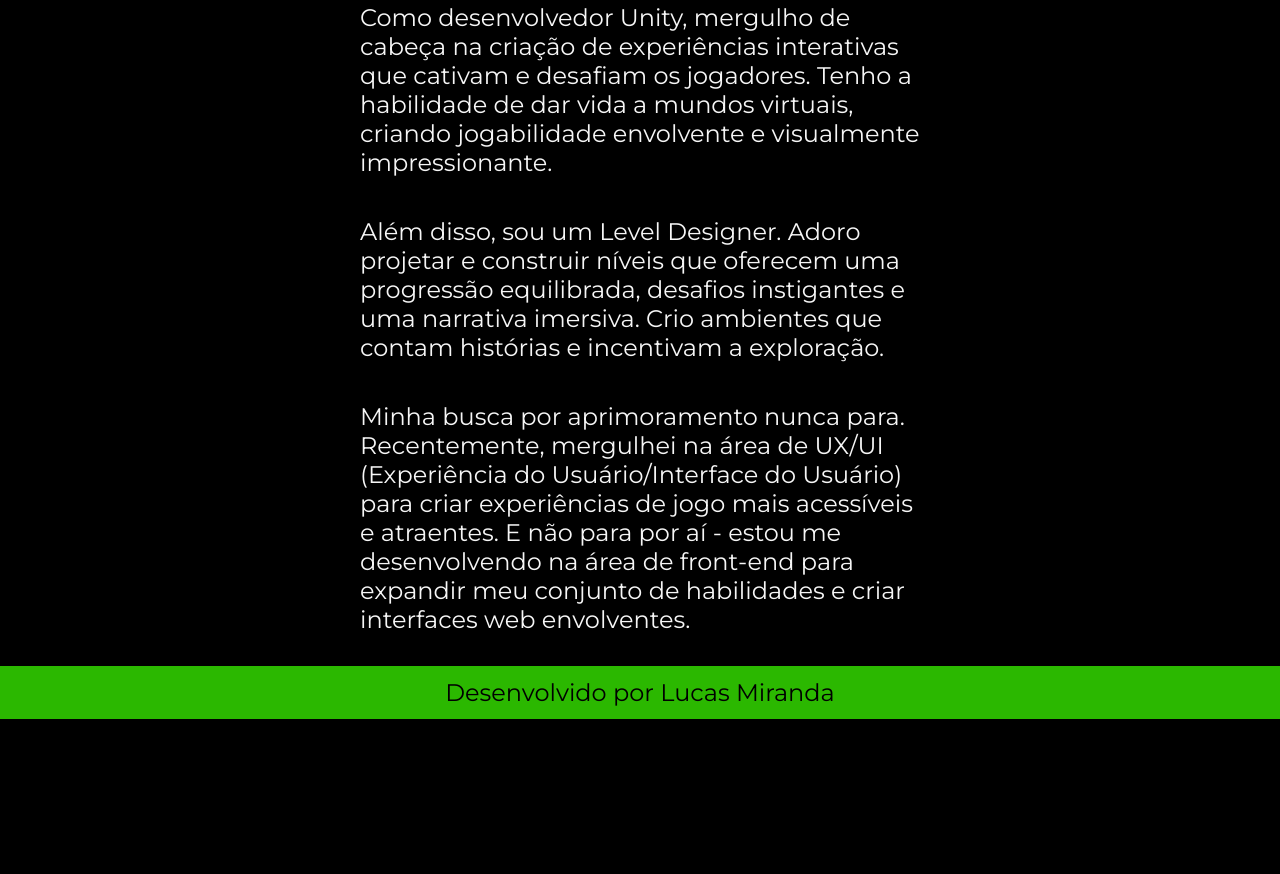
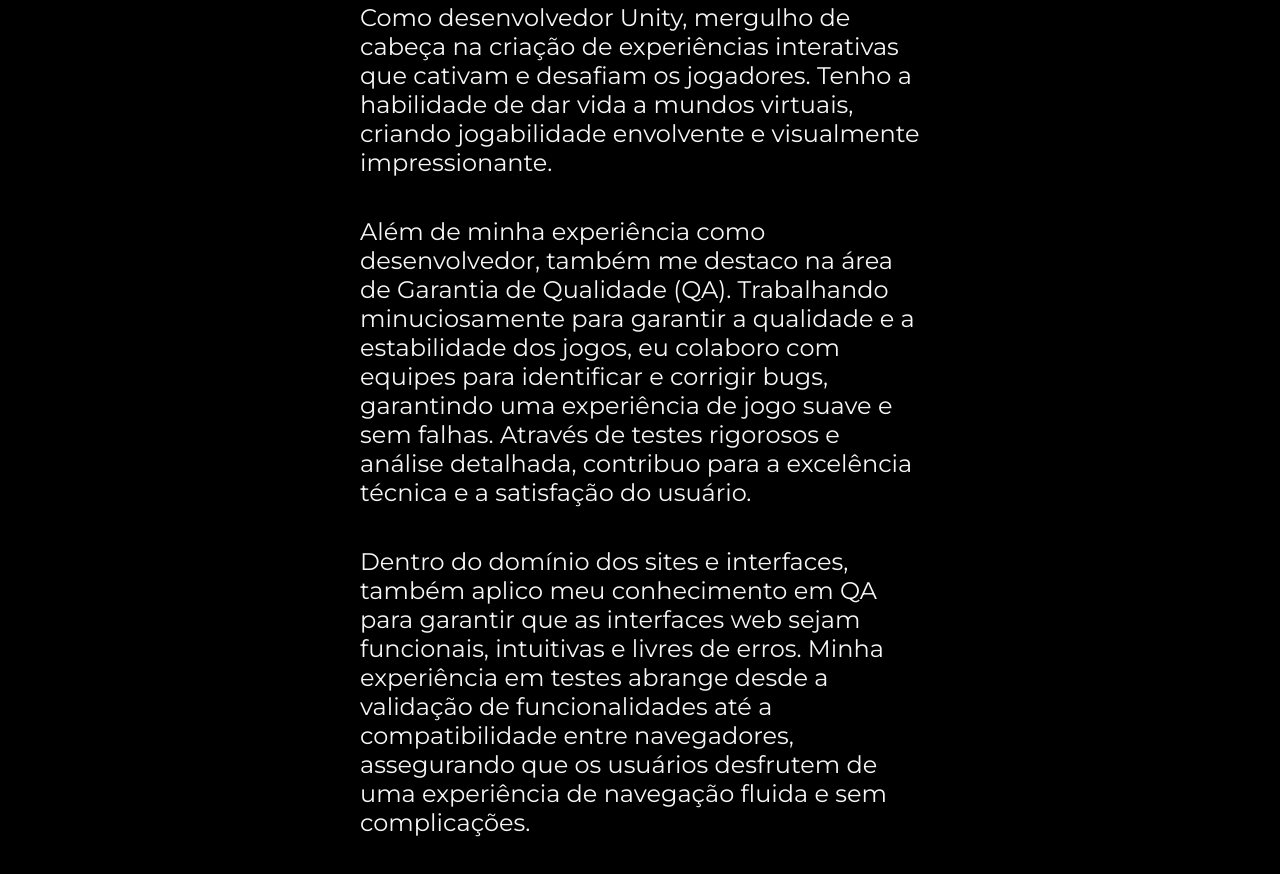
Before and after one commit to lucaspetean/portfolio, a plain HTML site: page about.html in a window 1280 px wide. Shown: the part 414-1288 px from the top of the page. Before the commit the page ends 1133 px from the top, so only its background shows below. Drawn offline with nearby package versions, Linux system fonts and the light colour scheme.

Commit message:
Update about.html
Adicionei a parte sobre QA

```diff
--- a/about.html
+++ b/about.html
@@ -21,6 +21,8 @@
                 <h1 class="apresentacao__conteudo__titulo">Sobre mim</h1>
                 <p class="apresentacao__conteudo__paragrafo">Olá, sou Lucas Petean Cabral Miranda, um profissional e apaixonado por jogos. Meu percurso começou na Universidade Anhembi Morumbi, onde estou me formando em Game Design. Desde então, tenho trilhado uma jornada emocionante no mundo dos jogos e do desenvolvimento.</p>
                 <p class="apresentacao__conteudo__paragrafo">Como desenvolvedor Unity, mergulho de cabeça na criação de experiências interativas que cativam e desafiam os jogadores. Tenho a habilidade de dar vida a mundos virtuais, criando jogabilidade envolvente e visualmente impressionante.</p>
+                <p class="apresentacao__conteudo__paragrafo">Além de minha experiência como desenvolvedor, também me destaco na área de Garantia de Qualidade (QA). Trabalhando minuciosamente para garantir a qualidade e a estabilidade dos jogos, eu colaboro com equipes para identificar e corrigir bugs, garantindo uma experiência de jogo suave e sem falhas. Através de testes rigorosos e análise detalhada, contribuo para a excelência técnica e a satisfação do usuário.</p>
+                <p class="apresentacao__conteudo__paragrafo">Dentro do domínio dos sites e interfaces, também aplico meu conhecimento em QA para garantir que as interfaces web sejam funcionais, intuitivas e livres de erros. Minha experiência em testes abrange desde a validação de funcionalidades até a compatibilidade entre navegadores, assegurando que os usuários desfrutem de uma experiência de navegação fluida e sem complicações.</p>
                 <p class="apresentacao__conteudo__paragrafo">Além disso, sou um Level Designer. Adoro projetar e construir níveis que oferecem uma progressão equilibrada, desafios instigantes e uma narrativa imersiva. Crio ambientes que contam histórias e incentivam a exploração.</p>
                 <p class="apresentacao__conteudo__paragrafo">Minha busca por aprimoramento nunca para. Recentemente, mergulhei na área de UX/UI (Experiência do Usuário/Interface do Usuário) para criar experiências de jogo mais acessíveis e atraentes. E não para por aí - estou me desenvolvendo na área de front-end para expandir meu conjunto de habilidades e criar interfaces web envolventes.</p>
             </section>
```
